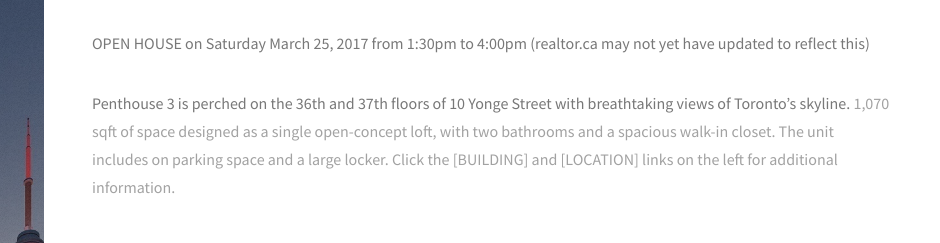
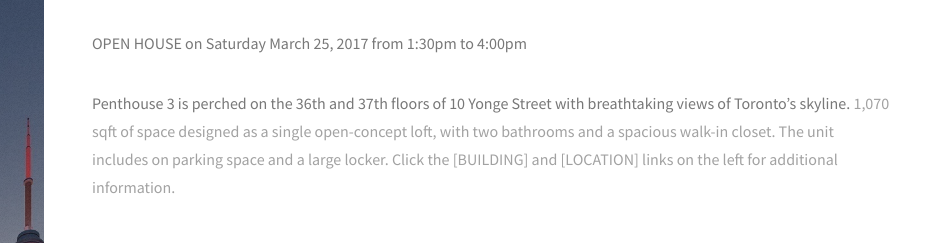
Before and after one commit to torontopenthouse/torontopenthouse.github.io, a plain HTML site: page index.html in a window 1280 px wide. Shown: the part 203-446 px from the top of the page, 340-1280 px from the left. Drawn offline with Linux system fonts and the light colour scheme.

Commit message:
Update index.html

```diff
--- a/index.html
+++ b/index.html
@@ -68,7 +68,7 @@ Free for personal and commercial use under the CCA 3.0 license (html5up.net/lice
 		<h2>Live at the top of Toronto</h2>
 	</header>
 	<p><strong>IMPORTANT!!! Due to overwhelming interest, there will be no more showings after March 25 @ 4:30pm (permanently). Don't miss the opportunity to see and own this unit!</strong></p>
-	<p><strong>OPEN HOUSE on Saturday March 25, 2017 from 1:30pm to 4:00pm (realtor.ca may not yet have updated to reflect this)</strong></p>
+	<p><strong>OPEN HOUSE on Saturday March 25, 2017 from 1:30pm to 4:00pm</strong></p>
 	<p><strong>Penthouse 3 is perched on the 36th and 37th floors of 10 Yonge Street with breathtaking views of Toronto&rsquo;s skyline.</strong>  1,070 sqft of space designed as a single open-concept loft, with two bathrooms and a spacious walk-in closet. The unit includes on parking space and a large locker. Click the [BUILDING] and [LOCATION] links on the left for additional information.</p>
 </section>
 
```
